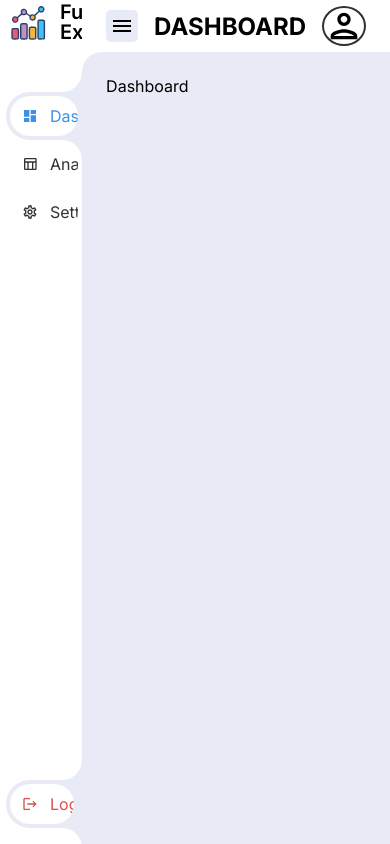
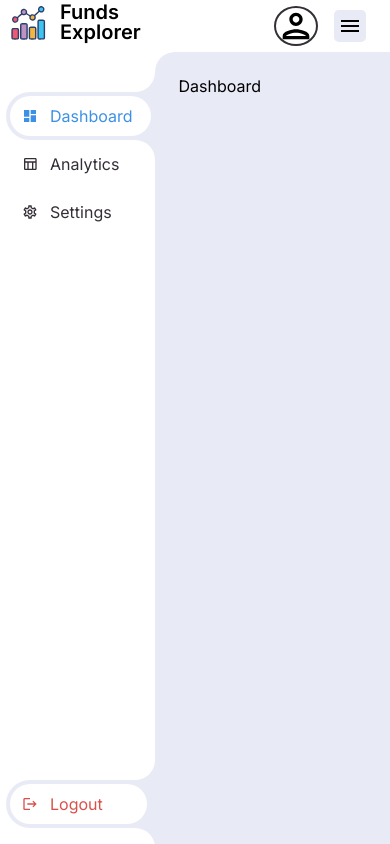
Before and after one commit to dexter2k8/funds-explorer, a Next.js app: page /dashboard in a window 390 px wide. Built offline with nearby package versions, Linux system fonts and the light colour scheme.

Commit message:
updated responsive title

```diff
--- a/src/app/(dashboard)/components/Header/index.tsx
+++ b/src/app/(dashboard)/components/Header/index.tsx
@@ -4,18 +4,18 @@ import { MdMenu } from "react-icons/md";
 
 interface IHeaderProps {
   menuClick: () => void;
-  title: string;
+  label: string;
 }
 
-export default function Header({ menuClick, title }: IHeaderProps) {
-  const { header, content } = styles;
+export default function Header({ menuClick, label }: IHeaderProps) {
+  const { header, content, title } = styles;
   return (
     <header className={header}>
       <div className={content}>
         <button onClick={menuClick}>
           <MdMenu />
         </button>
-        <h2>{title}</h2>
+        <h2 className={title}>{label}</h2>
       </div>
       {/* TODO: Add user details */}
       <UserDetails username="Dexter" email="LqS2f@example.com" />
--- a/src/app/(dashboard)/components/Header/styles.module.scss
+++ b/src/app/(dashboard)/components/Header/styles.module.scss
@@ -35,3 +35,13 @@
     }
   }
 }
+
+@media (max-width: 630px) {
+  .header {
+    flex-direction: row-reverse;
+    justify-content: flex-start;
+    .title {
+      display: none;
+    }
+  }
+}
--- a/src/app/(dashboard)/layout.tsx
+++ b/src/app/(dashboard)/layout.tsx
@@ -15,7 +15,7 @@ export default function DashboardLayout({ children }: PropsWithChildren) {
     <div className={layout}>
       <Sidebar pathname={pathname} collapsed={collapsed} />
       <div className={container}>
-        <Header title={title} menuClick={() => setCollapsed(!collapsed)} />
+        <Header label={title} menuClick={() => setCollapsed(!collapsed)} />
         {children}
       </div>
     </div>
```
